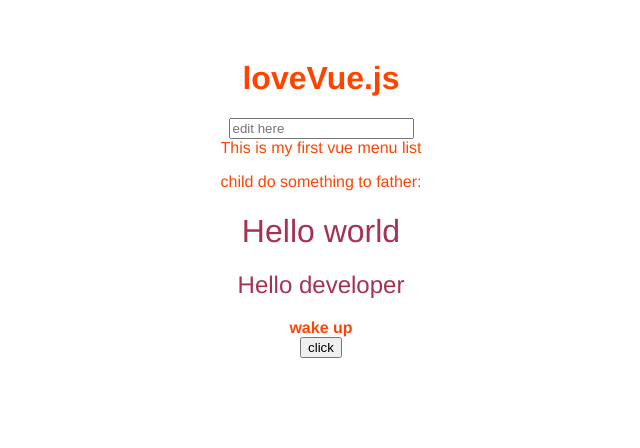
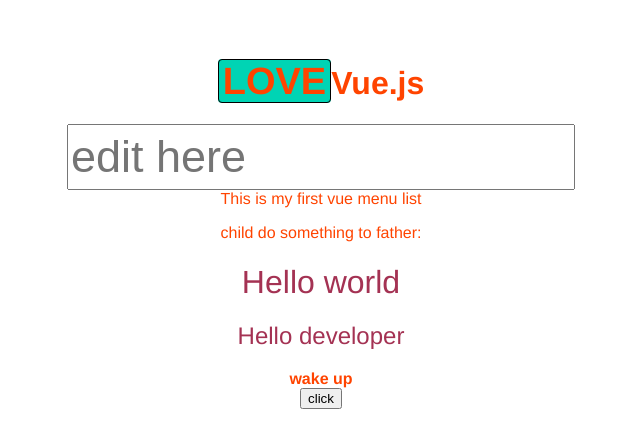
Before and after one commit to novaMe/VueLearn, a Vue app: page / in a window 1280 px wide. Shown: the top 448 px of the page, without its empty margins (319-959 px from the left). Built offline with nearby package versions, Linux system fonts and the light colour scheme.

Commit message:
更改样式

```diff
--- a/src/App.vue
+++ b/src/App.vue
@@ -23,7 +23,7 @@
 export default {
   data () {
     return {
-      title: '<span>love</span>Vue.js',
+      title: '<span class="head">LOVE</span>Vue.js',
       content: 'This is my first vue menu list',
       items: Store.fetch(),
       newItem: '',
@@ -84,4 +84,19 @@
   font-size:20px;
   text-decoration: none;
 }
+.head {
+  background-color: #00d4b4;
+  font-size: 38px;
+  padding:0px 4px;
+  border:1px solid #000000;
+  border-radius: 4px;
+
+}
+input {
+  width:500px;
+  height:58px;
+  font-size:45px;
+  padding:2px 2px;
+  outline:none;
+}
 </style>
```
